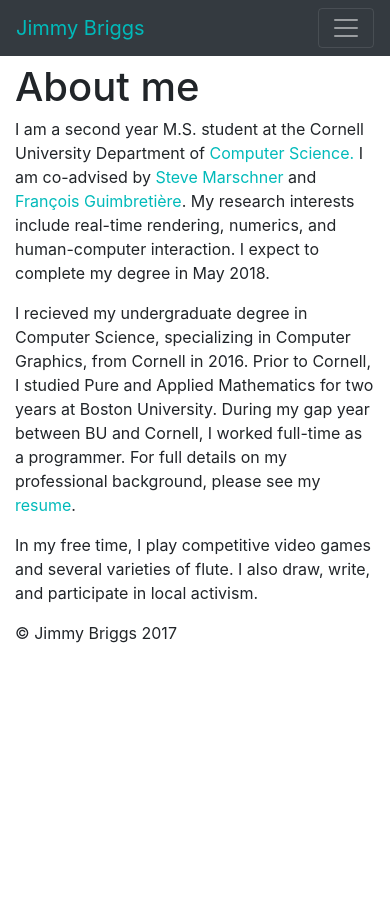
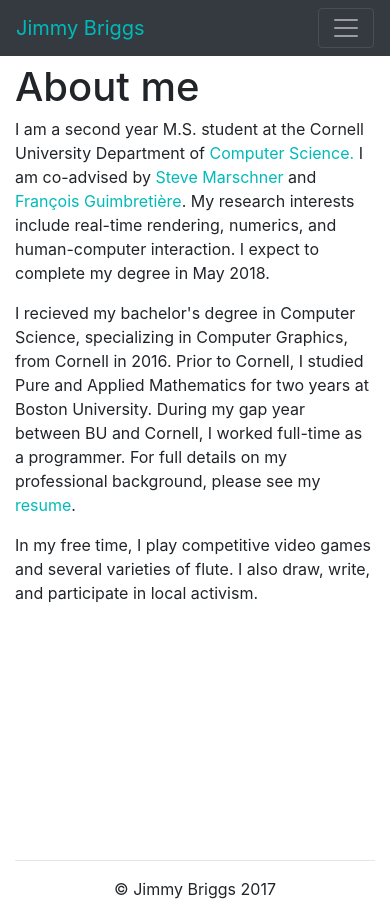
Before and after one commit to jeb482/jimmybriggsnet, a PHP site: page / in a window 390 px wide. Before the commit the page ends 643 px from the top, so only its background shows below. Run offline with PHP 8.4, Linux system fonts and the light colour scheme; some libraries are stand-ins or nearby versions.

Commit message:
Made resume responsive. Made footer snap to below page.

```diff
--- a/css/defaults.css
+++ b/css/defaults.css
@@ -1,5 +1,18 @@
+body,html {
+    height: 100%;
+}
+
 body {
     padding-top: 65px;
+}
+
+.container {
+    min-height:100%;
+}
+
+.container.footer {
+    min-height:0px;
+    margin-bottom:-160px;
 }
 
 /* unvisited link */
@@ -19,7 +32,7 @@ a:visited {
 a:hover {
 /*    color: ce84ff; */
     color: #d8b100;
-    transition: color .3s ease-in;
+    transition: color .2s ease-in;
     text-decoration: none;
 }
 
@@ -44,15 +57,8 @@ a:active {
     background-color: #ff5500;
 }
 /* change the brand and text color */
-.navbar-custom .navbar-brand,
 .navbar-custom .navbar-text {
     color: rgba(255,255,255,.8);
-    transition: all 0s;
-}
-
-.navbar-custom .navbar-brand{
-    color: #00baba;
-    transition: all 0s;
 }
 
 /* change the link color */
@@ -67,3 +73,14 @@ a:active {
     color: #ffffff;
     transition: all 0s;
 }
+
+.navbar-custom .navbar-brand{
+    color: #00baba;
+    transition: all 3s;
+}
+
+.navbar-custom .navbar-brand:hover {
+    color: #ffd000;
+    transition: color .5s ease-in;
+    text-decoration: none;
+}
--- a/footer.php
+++ b/footer.php
@@ -1,4 +1,9 @@
 <!-- Site footer -->
-<footer class="footer sticky">
+<div class="container footer">
+<hr>
+<footer class="footer">
+<center>
 <p>&copy; Jimmy Briggs 2017</p>
+</center>
 </footer>
+</div>
--- a/index.php
+++ b/index.php
@@ -25,14 +25,14 @@
       <div class="starter-template">
         <h1>About me</h1>
         <p>I am a second year M.S. student at the Cornell
-        University Department of <a href="https://www.cs.cornell.edu/">Computer Science.</a> I am co-advised by
-        <a href="http://www.cs.cornell.edu/~srm/">Steve Marschner</a> and
-        <a href="https://www.cs.cornell.edu/~francois/">François Guimbretière</a>. My research interests
+        University Department of <a href="https://www.cs.cornell.edu/" target="_blank">Computer Science.</a> I am co-advised by
+        <a href="http://www.cs.cornell.edu/~srm/" target="_blank">Steve Marschner</a> and
+        <a href="https://www.cs.cornell.edu/~francois/" target="_blank">François Guimbretière</a>. My research interests
         include real-time rendering, numerics, and human-computer interaction. I expect to complete my degree
         in May 2018.
         </p>
         <p>
-        I recieved my undergraduate degree in Computer Science, specializing in Computer Graphics, from Cornell
+        I recieved my bachelor's degree in Computer Science, specializing in Computer Graphics, from Cornell
         in 2016. Prior to Cornell, I studied Pure and Applied Mathematics for two years at Boston University.
         During my gap year between BU and Cornell, I worked full-time as a programmer. For full details
         on my professional background, please see my <a href="resume.php">resume</a>.
@@ -44,8 +44,9 @@
 
       </div>
 
+
+    </div><!-- /.container -->
     <?php include 'footer.php' ?>
-    </div><!-- /.container -->
 
     <!-- Optional JavaScript -->
     <!-- jQuery first, then Popper.js, then Bootstrap JS -->
--- a/projects.php
+++ b/projects.php
@@ -28,7 +28,10 @@
 
       </div>
 
+
     </div><!-- /.container -->
+    <?php include 'footer.php' ?>
+
 
     <!-- Optional JavaScript -->
     <!-- jQuery first, then Popper.js, then Bootstrap JS -->
--- a/resume.php
+++ b/resume.php
@@ -23,10 +23,13 @@
 
     <div class="container">
         <h1>Resume</h1>
-        <object data="documents/briggs_resume.pdf" type="application/pdf" width="100%" height="1200">
+        <div class='embed-responsive' style='padding-bottom:150%'>
+        <object data="documents/briggs_resume.pdf" type="application/pdf" width="100%" height="100%">
         <p><b>Resume</b>: This browser does not support PDFs. Please download the PDF to view it: <a href="documents/briggs_resume.pdf">Download PDF</a>.</p>
         </object>
+        </div>
     </div><!-- /.container -->
+    <?php include 'footer.php' ?>
 
     <!-- Optional JavaScript -->
     <!-- jQuery first, then Popper.js, then Bootstrap JS -->
--- a/teaching.php
+++ b/teaching.php
@@ -75,7 +75,9 @@
         </table>
       </div>
 
+
     </div><!-- /.container -->
+    <?php include 'footer.php' ?>
 
     <!-- Optional JavaScript -->
     <!-- jQuery first, then Popper.js, then Bootstrap JS -->
```
Also changed, not shown: publications.php (+5 -3 lines).
